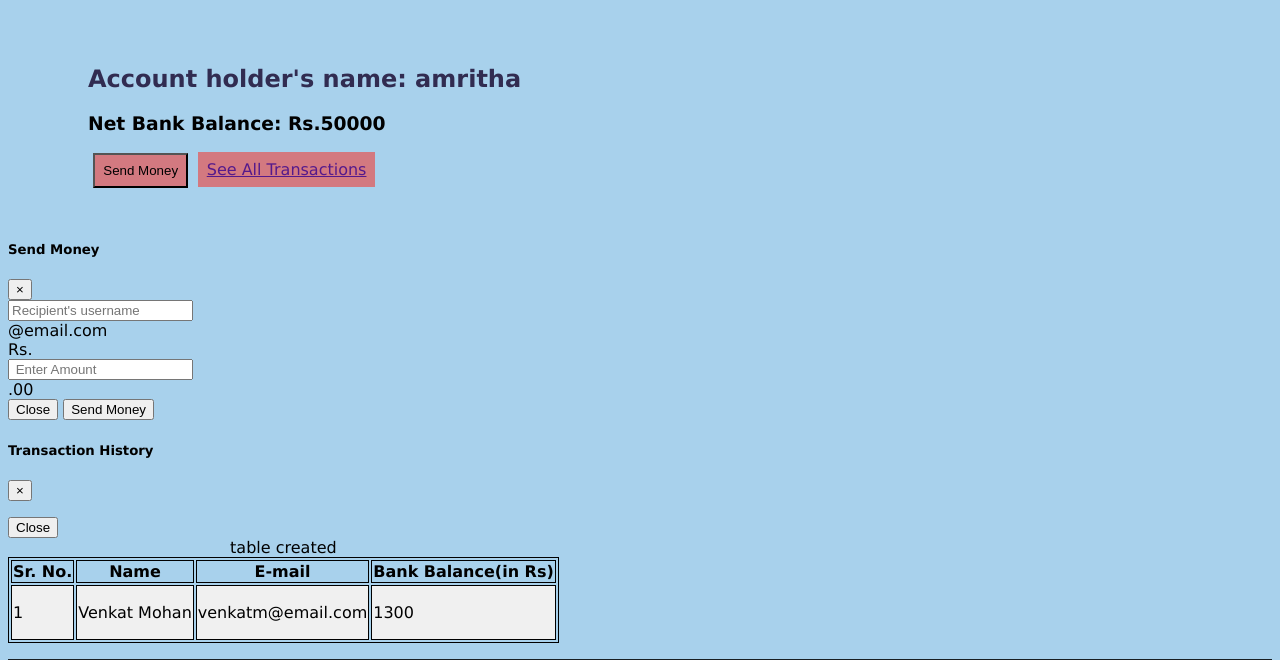
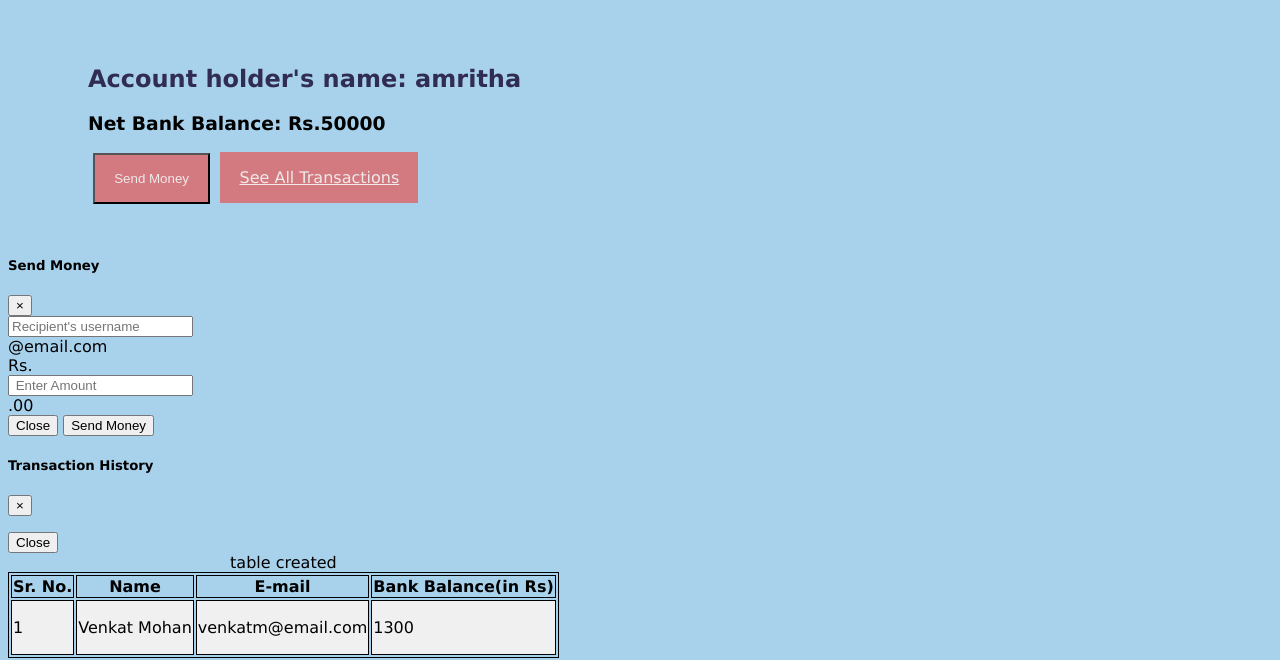
Before and after one commit to fresher-batch-2021/bankingapp-ui, a plain HTML site: page customer.html in a window 1280 px wide. Shown: the part 102-762 px from the top of the page. Drawn offline with nearby package versions, Linux system fonts and the light colour scheme; a web font is replaced by a local one.

Commit message:
files added

```diff
--- a/css/customer.css
+++ b/css/customer.css
@@ -33,9 +33,9 @@ body{
 .btn-info{
     padding: 1rem 1.2rem;
     background-color: rgb(211, 121, 128)!important;
-    /* color: rgb(240, 233, 233)!important;  */
+    color: rgb(240, 233, 233)!important;
     margin-left: 5px;
-    padding: 0.75%;
+    /* padding: 0.75%; */
     transition: all 0.5s;
 }
 
```
